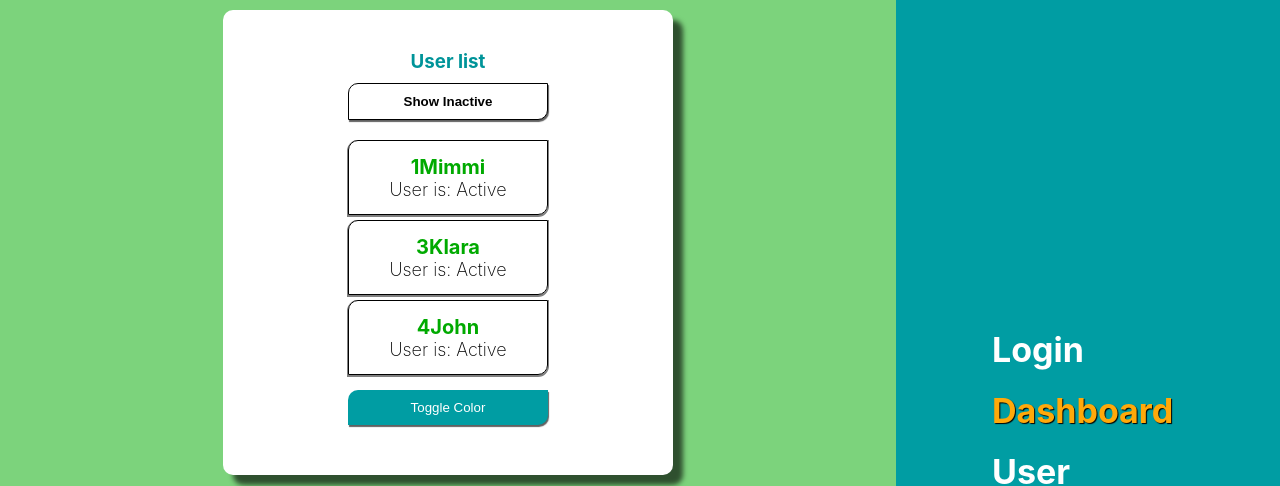
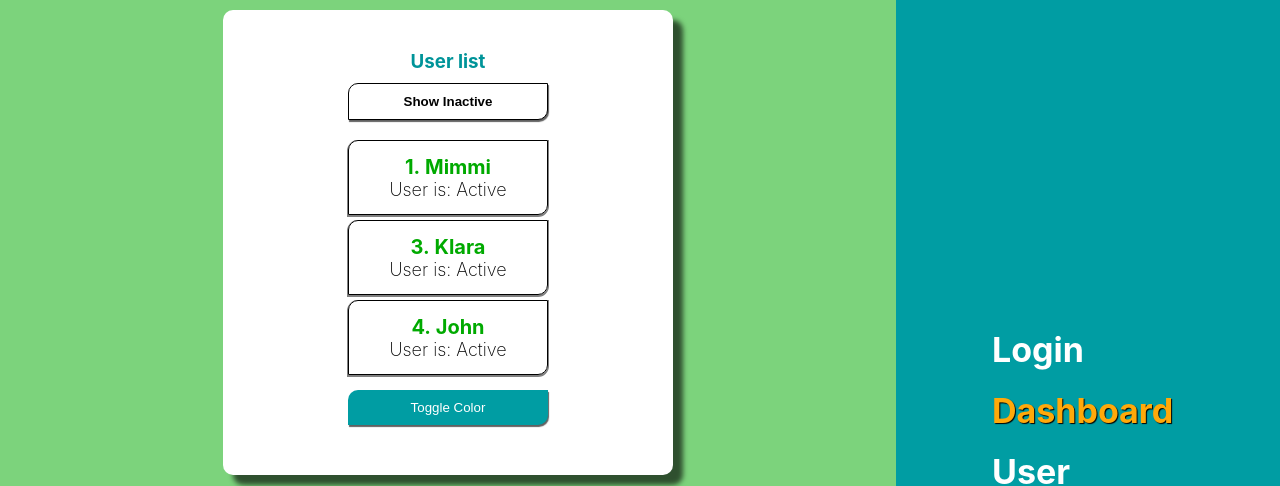
Before and after one commit to michelebyman/ReactU2MicBYm, a React (Create React App) app: page /dashboard in a window 1280 px wide. Shown: the top 486 px of the page. Built offline with nearby package versions, Linux system fonts and the light colour scheme.

Commit message:
css-style

```diff
--- a/src/components/UserList.js
+++ b/src/components/UserList.js
@@ -41,7 +41,7 @@ class UserList extends Component {
         <Link key={i} to={`/user/${user.name}`}
           className={ this.state.toggleColor ? styles.trueColor : styles.falseColor}>
           <li className={styles.listItem}>
-            {user.id}
+            {user.id}.&nbsp;
             {user.name}
             <p className={styles.activeOrNot}>
               {user.isActive ? ' User is: Active' : ' User is: not active'}
```
